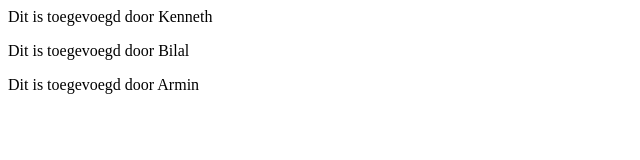
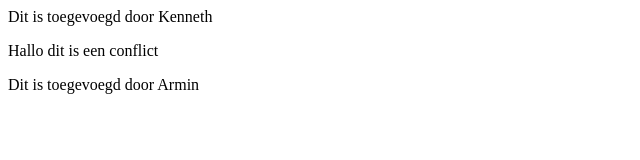
Before and after one commit to Bilal-Lahssini/TestOefening-klas, a plain HTML site: page index.html in a window 1280 px wide. Shown: the full height of the page, 0-640 px from the left. Drawn offline with Linux system fonts and the light colour scheme.

Commit message:
dit is een test van ORMAIN

```diff
--- a/index.html
+++ b/index.html
@@ -7,7 +7,7 @@
 </head>
 <body>
     <p>Dit is toegevoegd door Kenneth</p>
-    <p>Dit is toegevoegd door Bilal</p>
+    <p>Hallo dit is een conflict</p>
     <p>Dit is toegevoegd door Armin</p>
 </body>
 </html>
```
Also changed, not shown: 1 other file.
